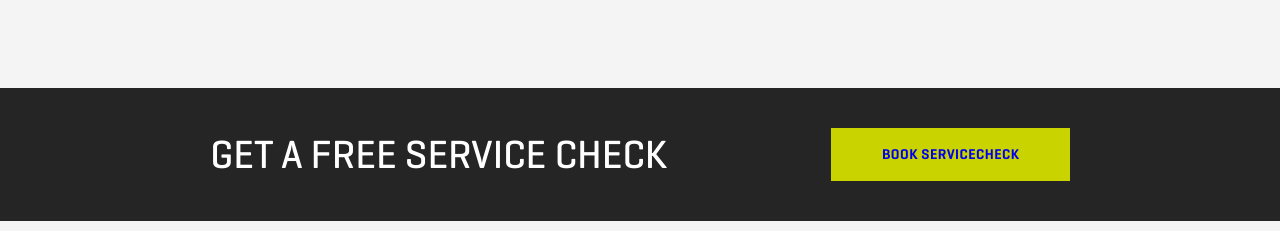
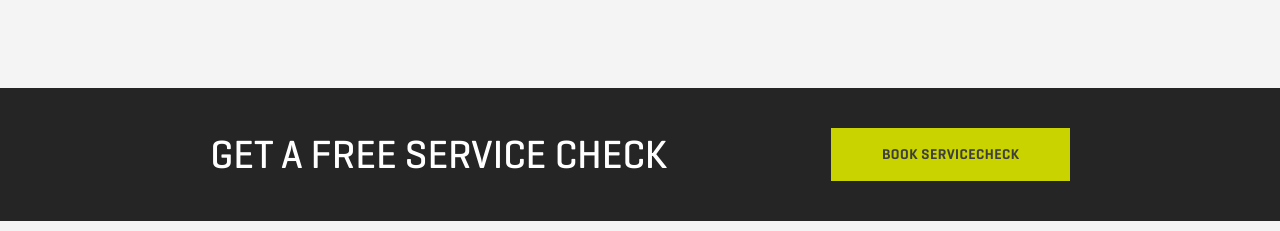
Before and after one commit to tajuddin1/dynamicflow-web, a plain HTML site: page index.html in a window 1280 px wide. Shown: the part 6720-6951 px from the top of the page. Drawn offline with nearby package versions, Linux system fonts and the light colour scheme; files whose address does not match are found by name.

Commit message:
Button Color Change

```diff
--- a/style.css
+++ b/style.css
@@ -504,6 +504,7 @@ body {
     font-weight: 600;
     transition: all 0.5s ease 0s;
     letter-spacing: 0.03rem;
+    color: #3e3e3e;
 }
 
 .content-box a:hover {
```
